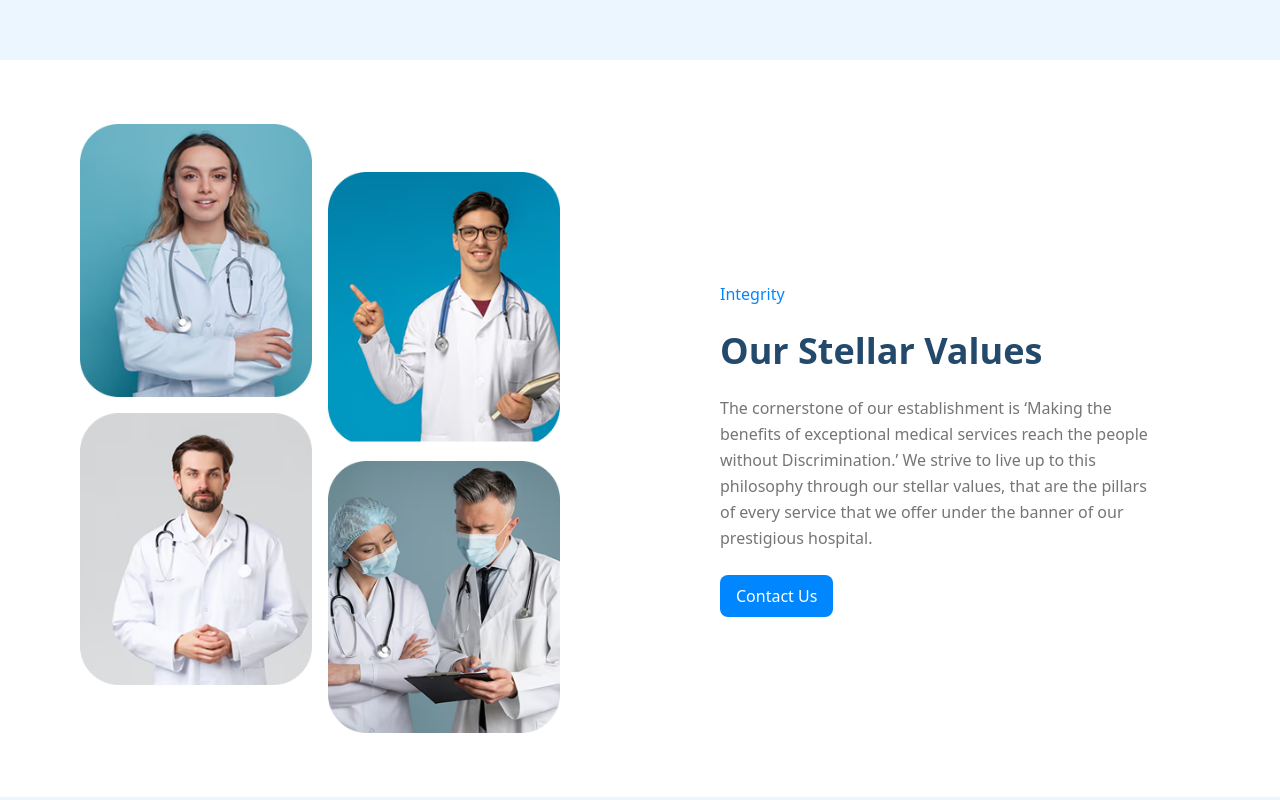
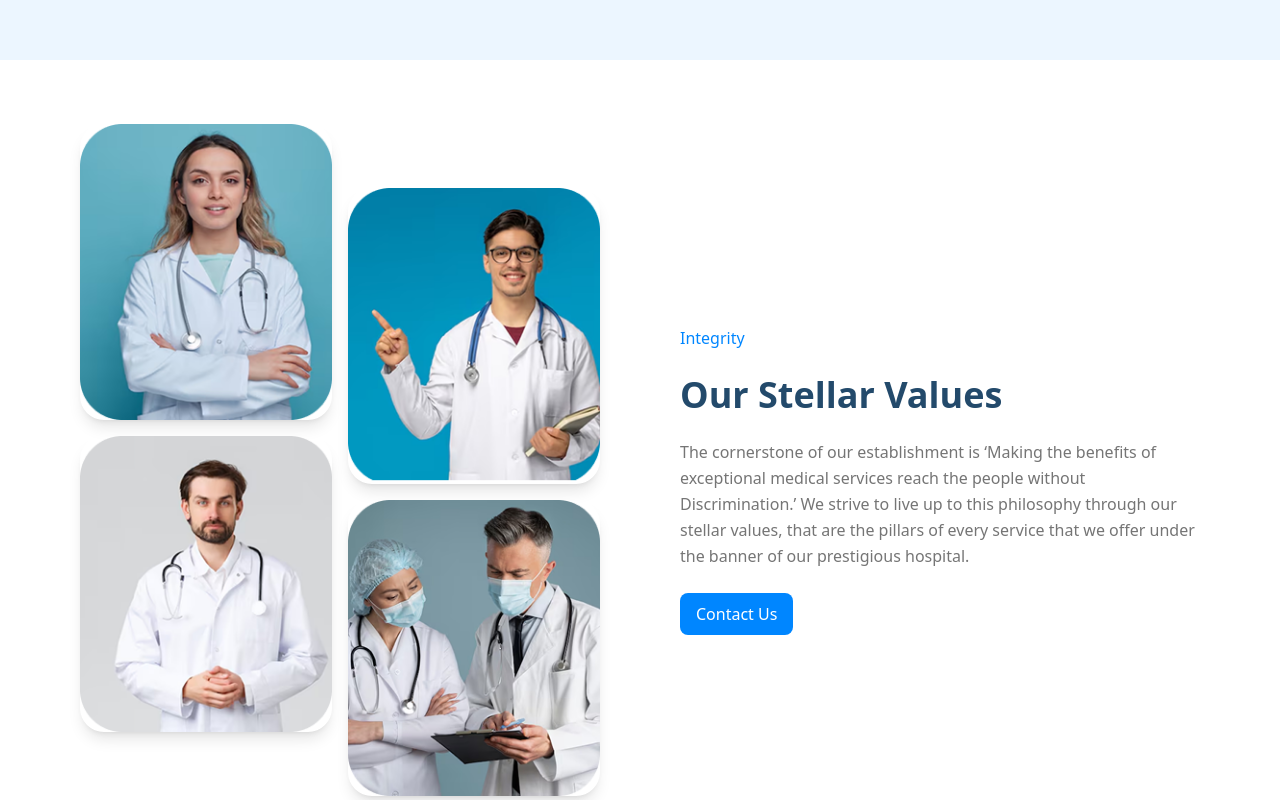
Before and after one commit to YahyaSaad1/Doctor, a React (Create React App) app: page / in a window 1280 px wide. Shown: the part 2180-2980 px from the top of the page. Built offline with nearby package versions, Linux system fonts and the light colour scheme.

Commit message:
Update Integrity.js

```diff
--- a/src/components/Integrity.js
+++ b/src/components/Integrity.js
@@ -6,19 +6,32 @@ import ComAbout from './ComAbout'
 
 export default function Integrity(){
     return(
-        <div className="grid grid-cols-1 md:grid-cols-2 items-center py-16 px-6 md:px-12 lg:px-16 xl:px-20 gap-x-40">
-            <div className='grid grid-cols-2 gap-4 items-start'>
-                <div className='flex flex-col gap-y-4 items-center'>
-                    <img className='rounded-3xl w-60' src={image1} alt="image1" />
-                    <img className='rounded-3xl w-60' src={image2} alt="image2" />
+       <div className="grid grid-cols-1 lg:grid-cols-2 items-center py-16 px-6 md:px-12 lg:px-20 gap-12 lg:gap-20 bg-white">
+
+            {/* حاوية الصور */}
+            <div className='grid grid-cols-2 gap-4 items-start order-2 lg:order-1'>
+                <div className='flex flex-col gap-y-4'>
+                    <img className='rounded-3xl w-full shadow-lg' src={image1} alt="Medical professional 1" />
+                    <img className='rounded-3xl w-full shadow-lg' src={image2} alt="Medical professional 2" />
                 </div>
 
-                <div className='flex flex-col gap-y-4 items-center mt-12'>
-                    <img className='rounded-3xl w-60' src={image3} alt="image3" />
-                    <img className='rounded-3xl w-60' src={image4} alt="image4" />
+                {/* تأثير الإزاحة (Offset) */}
+                <div className='flex flex-col gap-y-4 mt-10 md:mt-16'>
+                    <img className='rounded-3xl w-full shadow-lg' src={image3} alt="Medical professional 3" />
+                    <img className='rounded-3xl w-full shadow-lg' src={image4} alt="Medical professional 4" />
                 </div>
             </div>
-            <ComAbout hint='Integrity' to='/#' title='Our Stellar Values' desc='The cornerstone of our establishment is ‘Making the benefits of exceptional medical services reach the people without Discrimination.’ We strive to live up to this philosophy through our stellar values, that are the pillars of every service that we offer under the banner of our prestigious hospital.' />
+
+            {/* نصوص القسم */}
+            <div className="order-1 lg:order-2">
+                <ComAbout
+                    hint='Integrity'
+                    to='/#'
+                    title='Our Stellar Values'
+                    desc='The cornerstone of our establishment is ‘Making the benefits of exceptional medical services reach the people without Discrimination.’ We strive to live up to this philosophy through our stellar values, that are the pillars of every service that we offer under the banner of our prestigious hospital.'
+                />
+            </div>
         </div>
     )
+
 }
```
